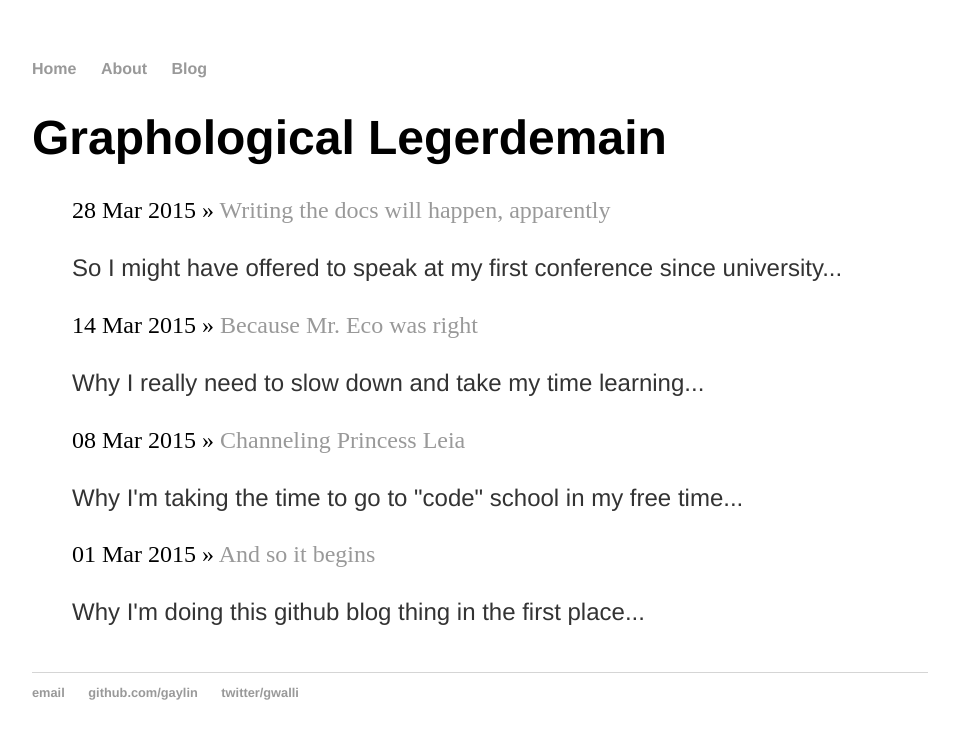
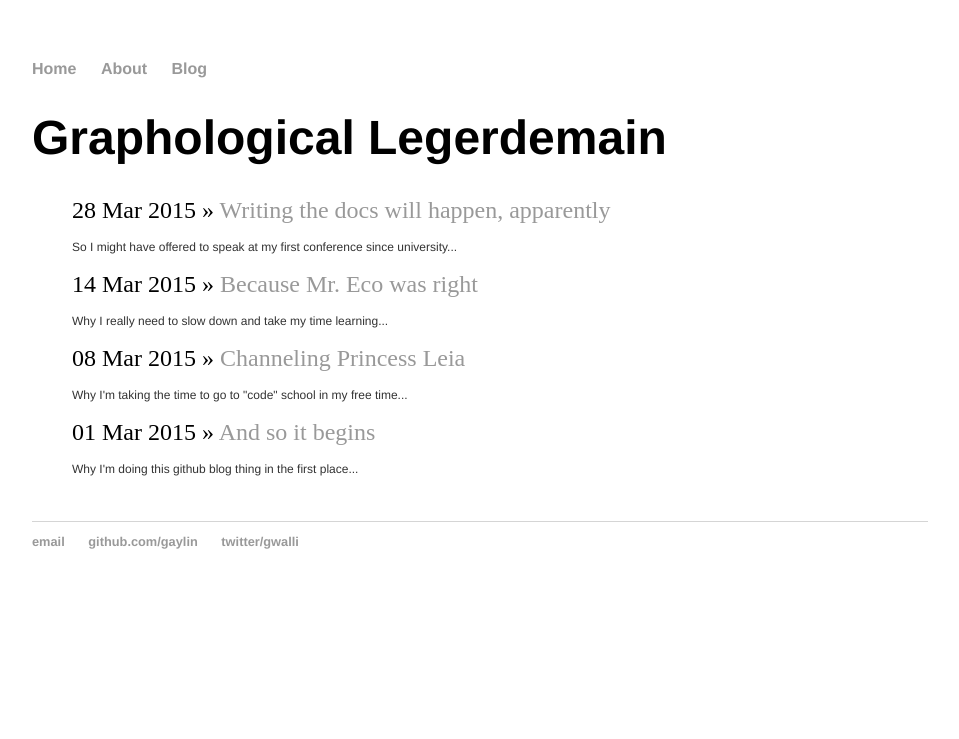
Before and after one commit to gaylin/gaylin.github.io, a Jekyll site: the page built from blog/index.html, in a window 1280 px wide. Shown: the top 739 px of the page, without its empty margins (160-1119 px from the left). Built offline with Jekyll 4.4.1, drawn with Linux system fonts in a browser that asks for light colours; Markdown is read by kramdown in place of the engine named in the settings.

Commit message:
Update main.css

```diff
--- a/css/main.css
+++ b/css/main.css
@@ -43,6 +43,6 @@ ul.posts li {
 }
 ul.posts p {
     font-family:'Helvetica', 'Arial', 'Sans-Serif';
-    font-size: 1.0em;
+    font-size: .50em;
     padding: 3px 0 3px 0;
 }
```
